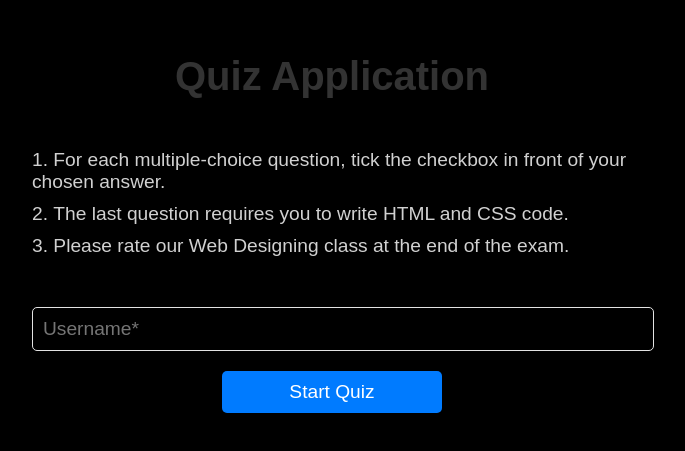
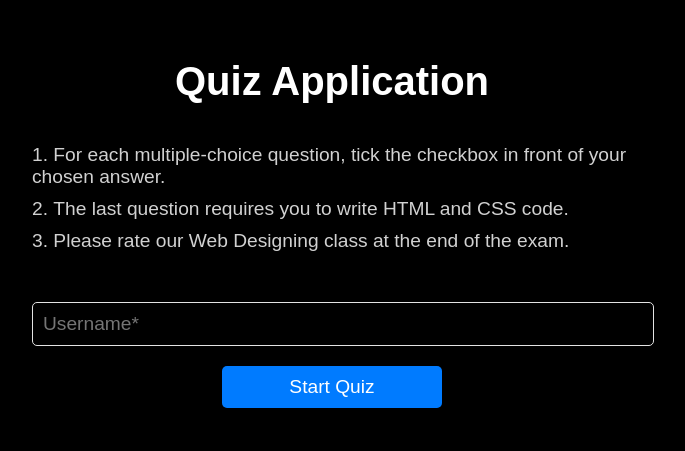
Before and after one commit to sudhanshu1919/Quiz_Application, a React (Create React App) app: page / in a window 1280 px wide. Shown: the part 187-638 px from the top of the page, without its empty margins (308-993 px from the left). Built offline with nearby package versions, Linux system fonts and the light colour scheme.

Commit message:
Resolved merge conflicts

```diff
--- a/package.json
+++ b/package.json
@@ -13,6 +13,7 @@
     "react-redux": "^9.1.2",
     "react-router-dom": "^6.26.1",
     "react-scripts": "5.0.1",
+    "styled-components": "^6.1.12",
     "web-vitals": "^2.1.4"
   },
   "scripts": {
--- a/src/components/Main.jsx
+++ b/src/components/Main.jsx
@@ -1,18 +1,15 @@
 import React, { useRef } from "react";
 import { Link } from "react-router-dom";
-import "../styles/Main.css";
+import styled from "styled-components";
+
 function Main() {
   const inputRef = useRef(null);
+
   return (
-    <>
-      <div className="container">
-        <h1 className="title text-light">Quiz Application</h1>
-        {/* <p>
-          Welcome to the Web Designing exam. This exam covers fundamental
-          concepts of HTML and CSS. Please read each question carefully and
-          select the best answer. You have 40 minutes to complete this exam.
-        </p> */}
-        <div className="All_info">
+    <Container>
+      <Title>Quiz Application</Title>
+
+      <AllInfo>
         <ol>
           <li>
             For each multiple-choice question, tick the checkbox in front of
@@ -21,21 +18,122 @@ function Main() {
           <li>The last question requires you to write HTML and CSS code.</li>
           <li>Please rate our Web Designing class at the end of the exam.</li>
         </ol>
-        </div>
-        <div className="user_info">
-          <form id="form">
-            <input ref={inputRef} type="text" placeholder="Username*" />
-          </form>
+      </AllInfo>
 
-          <div className="start">
-            <Link className="btn" to={"quiz"}>
-              Start Quiz
-            </Link>
-          </div>
-        </div>
-      </div>
-    </>
+      <UserInfo>
+        <Form id="form">
+          <Input ref={inputRef} type="text" placeholder="Username*" />
+        </Form>
+
+        <Start>
+          <StyledLink to={"quiz"}>Start Quiz</StyledLink>
+        </Start>
+      </UserInfo>
+    </Container>
   );
 }
 
 export default Main;
+
+/* Styled Components */
+const Container = styled.div`
+  display: flex;
+  flex-direction: column;
+  justify-content: center;
+  align-items: center;
+  min-height: 100vh;
+  padding: 20px;
+`;
+
+const Title = styled.h1`
+  font-size: 2.5rem;
+  color: #ffffff;
+  margin-bottom: 20px;
+  text-align: center;
+
+  @media (max-width: 768px) {
+    font-size: 2rem;
+  }
+`;
+
+const AllInfo = styled.div`
+  padding: 20px;
+  border-radius: 10px;
+  margin-bottom: 20px;
+  max-width: 600px;
+  width: 100%;
+  text-align: center;
+
+  ol {
+    margin: 0;
+    padding: 0;
+    list-style-position: inside;
+    text-align: left;
+  }
+
+  li {
+    font-size: 1.2rem;
+    margin-bottom: 10px;
+    color: #d1d1d1;
+  }
+
+  @media (max-width: 768px) {
+    li {
+      font-size: 1rem;
+    }
+  }
+`;
+
+const UserInfo = styled.div`
+  display: flex;
+  flex-direction: column;
+  align-items: center;
+  max-width: 600px;
+  width: 100%;
+`;
+
+const Form = styled.form`
+  width: 100%;
+  margin-bottom: 20px;
+`;
+
+const Input = styled.input`
+  width: 100%;
+  padding: 10px;
+  border: 1px solid #e3e3e3;
+  border-radius: 5px;
+  font-size: 1.2rem;
+
+  @media (max-width: 768px) {
+    font-size: 1rem;
+    padding: 8px;
+  }
+`;
+
+const Start = styled.div`
+  text-align: center;
+  width: 100%;
+`;
+
+const StyledLink = styled(Link)`
+  background-color: #007bff;
+  color: #fff;
+  padding: 10px 20px;
+  font-size: 1.2rem;
+  border: none;
+  border-radius: 5px;
+  cursor: pointer;
+  text-decoration: none;
+  display: inline-block;
+  width: 30%;
+  text-align: center;
+
+  &:hover {
+    background-color: #0056b3;
+  }
+
+  @media (max-width: 768px) {
+    width: 50%;
+    font-size: 1rem;
+  }
+`;
--- a/src/components/Questions.jsx
+++ b/src/components/Questions.jsx
@@ -1,6 +1,5 @@
 import React, { useEffect, useState } from "react";
-import "../styles/Main.css";
-
+import styled from "styled-components";
 import data from "../Database/data";
 
 function Questions() {
@@ -17,29 +16,74 @@ function Questions() {
   }
 
   return (
-    <>
-      <div className="questions">
-        <h2 className="text-light">{question.question}</h2>
-
-        <ul key={question.id}>
+    <Container>
+      <QuestionWrapper>
+        <QuestionTitle>{question.question}</QuestionTitle>
+        <OptionsList key={question.id}>
           {question.options.map((q, i) => (
-            <li key={i}>
-              <input
+            <OptionItem key={i}>
+              <OptionInput
                 type="radio"
                 value={true}
                 name="options"
                 id={`q${i}-options`}
                 onChange={onSelect}
               />
-              <label className="text-primary" htmlFor={`q${i}-options`}>
-                {q}
-              </label>
-            </li>
+              <OptionLabel htmlFor={`q${i}-options`}>{q}</OptionLabel>
+            </OptionItem>
           ))}
-        </ul>
-      </div>
-    </>
+        </OptionsList>
+      </QuestionWrapper>
+    </Container>
   );
 }
 
 export default Questions;
+
+const Container = styled.div`
+  display: flex;
+  flex-direction: column;
+  justify-content: center;
+  align-items: center;
+  min-height: 100vh;
+  padding: 20px;
+`;
+
+const QuestionWrapper = styled.div`
+  padding: 20px;
+  border-radius: 10px;
+  margin-bottom: 20px;
+  max-width: 600px;
+  width: 100%;
+  text-align: center;
+  background-color: #333; /* Adjust background color */
+`;
+
+const QuestionTitle = styled.h2`
+  font-size: 1.8rem;
+  color: #ffffff;
+  margin-bottom: 20px;
+`;
+
+const OptionsList = styled.ul`
+  list-style-type: none;
+  padding: 0;
+`;
+
+const OptionItem = styled.li`
+  margin-bottom: 10px;
+`;
+
+const OptionInput = styled.input`
+  margin-right: 10px;
+`;
+
+const OptionLabel = styled.label`
+  font-size: 1.2rem;
+  color: #ffffff;
+  cursor: pointer;
+
+  ${OptionInput}:checked + & {
+    color: #007bff;
+  }
+`;
```
Also changed, not shown: 1 other file (tests, documents, lock files or other folders). Lines whose indentation alone changed are shown as unchanged.
